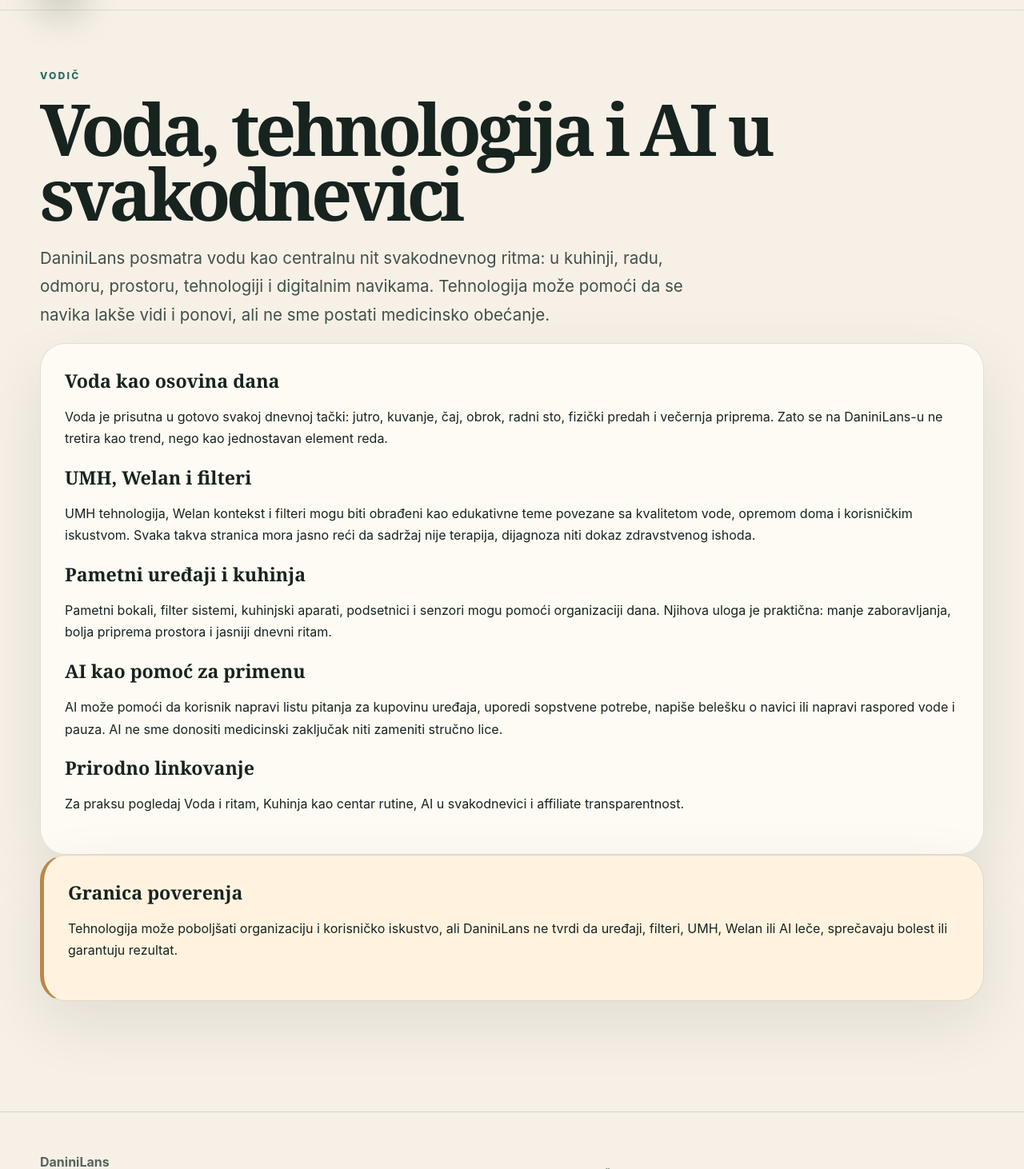
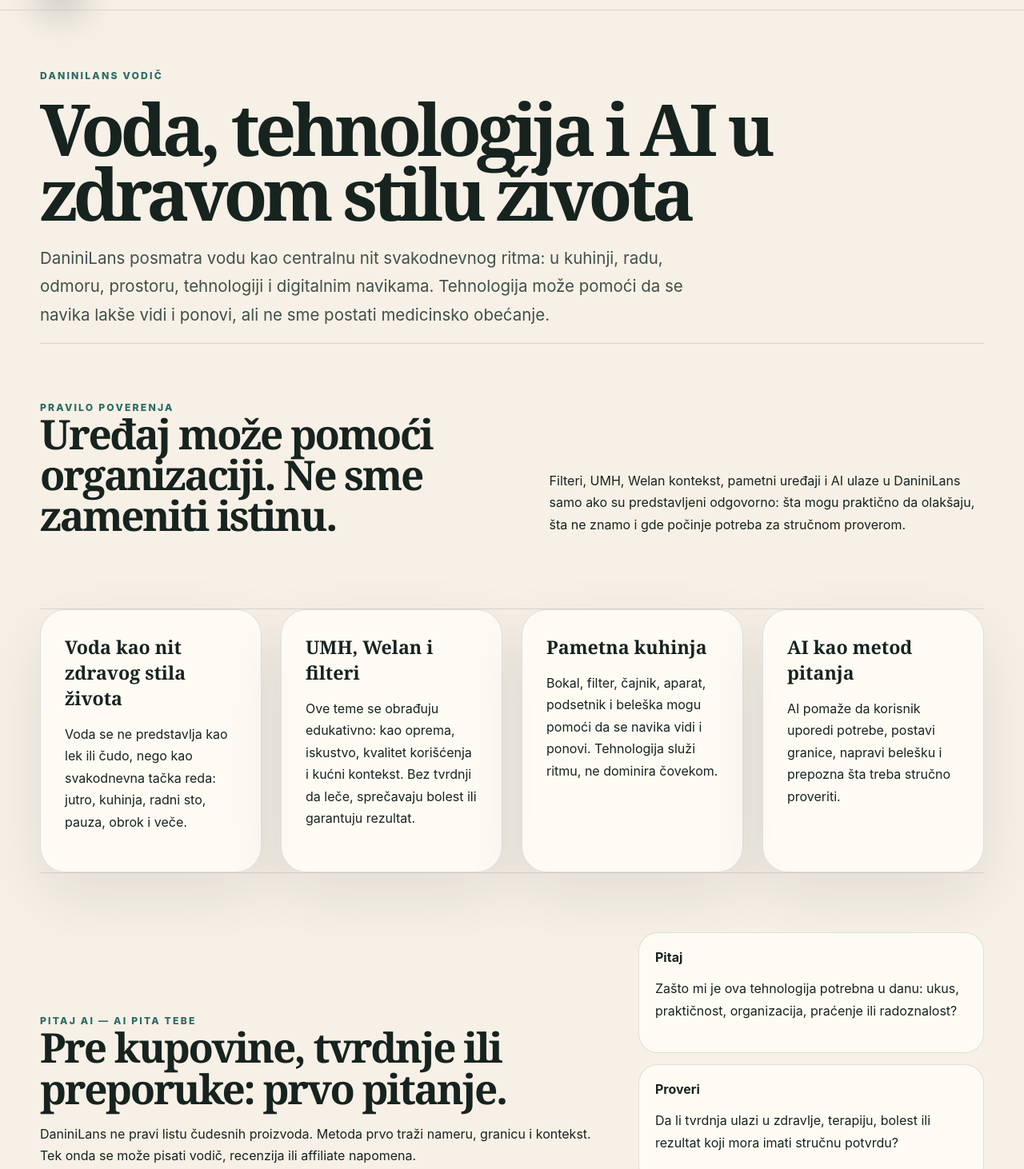
Before and after one commit to danininet/daninilans, a Next.js app: page /vodici/voda-tehnologija-i-ai in a window 1280 px wide. Shown: the part 68-1530 px from the top of the page at 80% size. Built offline with nearby package versions, Linux system fonts and the light colour scheme.

Commit message:
Expand water technology and AI guide

```diff
--- a/app/vodici/voda-tehnologija-i-ai/page.tsx
+++ b/app/vodici/voda-tehnologija-i-ai/page.tsx
@@ -2,38 +2,54 @@
 
 export const metadata = {
   title: "Voda, tehnologija i AI | DaniniLans",
-  description: "Vodič o vodi, UMH tehnologiji, Welan kontekstu, pametnim uređajima i AI kao pomoći u svakodnevnom ritmu bez medicinskih tvrdnji.",
+  description: "DaniniLans vodič o vodi, UMH, Welan kontekstu, filterima, kuhinji, pametnim uređajima i AI metodi u zdravom stilu života, bez medicinskih tvrdnji.",
 };
+
+const themes = [
+  ["Voda kao nit zdravog stila života", "Voda se ne predstavlja kao lek ili čudo, nego kao svakodnevna tačka reda: jutro, kuhinja, radni sto, pauza, obrok i veče."],
+  ["UMH, Welan i filteri", "Ove teme se obrađuju edukativno: kao oprema, iskustvo, kvalitet korišćenja i kućni kontekst. Bez tvrdnji da leče, sprečavaju bolest ili garantuju rezultat."],
+  ["Pametna kuhinja", "Bokal, filter, čajnik, aparat, podsetnik i beleška mogu pomoći da se navika vidi i ponovi. Tehnologija služi ritmu, ne dominira čovekom."],
+  ["AI kao metod pitanja", "AI pomaže da korisnik uporedi potrebe, postavi granice, napravi belešku i prepozna šta treba stručno proveriti."],
+];
+
+const checks = [
+  ["Pitaj", "Zašto mi je ova tehnologija potrebna u danu: ukus, praktičnost, organizacija, praćenje ili radoznalost?"],
+  ["Proveri", "Da li tvrdnja ulazi u zdravlje, terapiju, bolest ili rezultat koji mora imati stručnu potvrdu?"],
+  ["Odluči", "Da li je ovo realna pomoć za rutinu ili samo još jedan uređaj koji komplikuje dan?"],
+];
 
 export default function Page() {
   return (
     <article className="container section legalText">
-      <div className="eyebrow">Vodič</div>
-      <h1>Voda, tehnologija i AI u svakodnevici</h1>
-      <p className="lead">
-        DaniniLans posmatra vodu kao centralnu nit svakodnevnog ritma: u kuhinji, radu, odmoru, prostoru, tehnologiji i digitalnim navikama. Tehnologija može pomoći da se navika lakše vidi i ponovi, ali ne sme postati medicinsko obećanje.
-      </p>
+      <div className="eyebrow">DaniniLans vodič</div>
+      <h1>Voda, tehnologija i AI u zdravom stilu života</h1>
+      <p className="lead">DaniniLans posmatra vodu kao centralnu nit svakodnevnog ritma: u kuhinji, radu, odmoru, prostoru, tehnologiji i digitalnim navikama. Tehnologija može pomoći da se navika lakše vidi i ponovi, ali ne sme postati medicinsko obećanje.</p>
+
+      <section className="section featureBand">
+        <div><div className="eyebrow">Pravilo poverenja</div><h2>Uređaj može pomoći organizaciji. Ne sme zameniti istinu.</h2></div>
+        <p>Filteri, UMH, Welan kontekst, pametni uređaji i AI ulaze u DaniniLans samo ako su predstavljeni odgovorno: šta mogu praktično da olakšaju, šta ne znamo i gde počinje potreba za stručnom proverom.</p>
+      </section>
+
+      <section className="grid four">{themes.map(([title,text])=><article className="card" key={title}><h3>{title}</h3><p>{text}</p></article>)}</section>
+
+      <section className="section splitBand">
+        <div>
+          <div className="eyebrow">Pitaj AI — AI pita tebe</div>
+          <h2>Pre kupovine, tvrdnje ili preporuke: prvo pitanje.</h2>
+          <p>DaniniLans ne pravi listu čudesnih proizvoda. Metoda prvo traži nameru, granicu i kontekst. Tek onda se može pisati vodič, recenzija ili affiliate napomena.</p>
+          <div className="ctaRow"><Link className="btn secondary" href="/voda-i-ritam">Voda i ritam</Link><Link className="btn secondary" href="/affiliate-disclosure">Affiliate transparentnost</Link></div>
+        </div>
+        <div className="methodSteps">{checks.map(([title,text])=><div key={title}><strong>{title}</strong><p>{text}</p></div>)}</div>
+      </section>
 
       <section className="card">
-        <h3>Voda kao osovina dana</h3>
-        <p>Voda je prisutna u gotovo svakoj dnevnoj tački: jutro, kuvanje, čaj, obrok, radni sto, fizički predah i večernja priprema. Zato se na DaniniLans-u ne tretira kao trend, nego kao jednostavan element reda.</p>
-
-        <h3>UMH, Welan i filteri</h3>
-        <p>UMH tehnologija, Welan kontekst i filteri mogu biti obrađeni kao edukativne teme povezane sa kvalitetom vode, opremom doma i korisničkim iskustvom. Svaka takva stranica mora jasno reći da sadržaj nije terapija, dijagnoza niti dokaz zdravstvenog ishoda.</p>
-
-        <h3>Pametni uređaji i kuhinja</h3>
-        <p>Pametni bokali, filter sistemi, kuhinjski aparati, podsetnici i senzori mogu pomoći organizaciji dana. Njihova uloga je praktična: manje zaboravljanja, bolja priprema prostora i jasniji dnevni ritam.</p>
-
-        <h3>AI kao pomoć za primenu</h3>
-        <p>AI može pomoći da korisnik napravi listu pitanja za kupovinu uređaja, uporedi sopstvene potrebe, napiše belešku o navici ili napravi raspored vode i pauza. AI ne sme donositi medicinski zaključak niti zameniti stručno lice.</p>
-
         <h3>Prirodno linkovanje</h3>
-        <p>Za praksu pogledaj <Link href="/voda-i-ritam">Voda i ritam</Link>, <Link href="/vodici/kuhinja-kao-centar-rutine">Kuhinja kao centar rutine</Link>, <Link href="/vodici/ai-u-svakodnevici">AI u svakodnevici</Link> i <Link href="/affiliate-disclosure">affiliate transparentnost</Link>.</p>
+        <p>Za praksu pogledaj <Link href="/voda-i-ritam">Voda i ritam</Link>, <Link href="/recepti">Recepti</Link>, <Link href="/vodici/kuhinja-kao-centar-rutine">Kuhinja kao centar rutine</Link>, <Link href="/vodici/ai-u-svakodnevici">AI u svakodnevici</Link> i <Link href="/affiliate-disclosure">affiliate transparentnost</Link>.</p>
       </section>
 
       <section className="card disclaimer">
         <h3>Granica poverenja</h3>
-        <p>Tehnologija može poboljšati organizaciju i korisničko iskustvo, ali DaniniLans ne tvrdi da uređaji, filteri, UMH, Welan ili AI leče, sprečavaju bolest ili garantuju rezultat.</p>
+        <p>Tehnologija može poboljšati organizaciju i korisničko iskustvo, ali DaniniLans ne tvrdi da uređaji, filteri, UMH, Welan ili AI leče, sprečavaju bolest ili garantuju zdravstveni rezultat.</p>
       </section>
     </article>
   );
```
